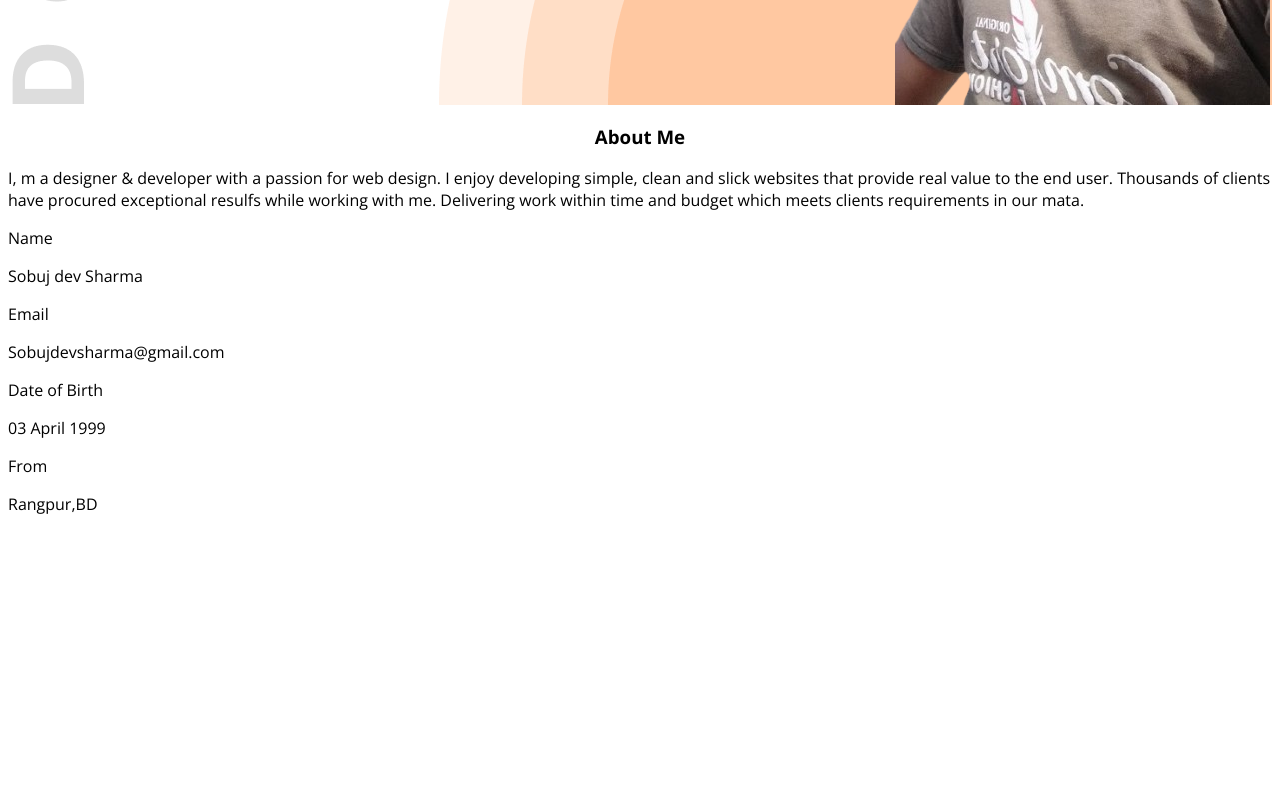
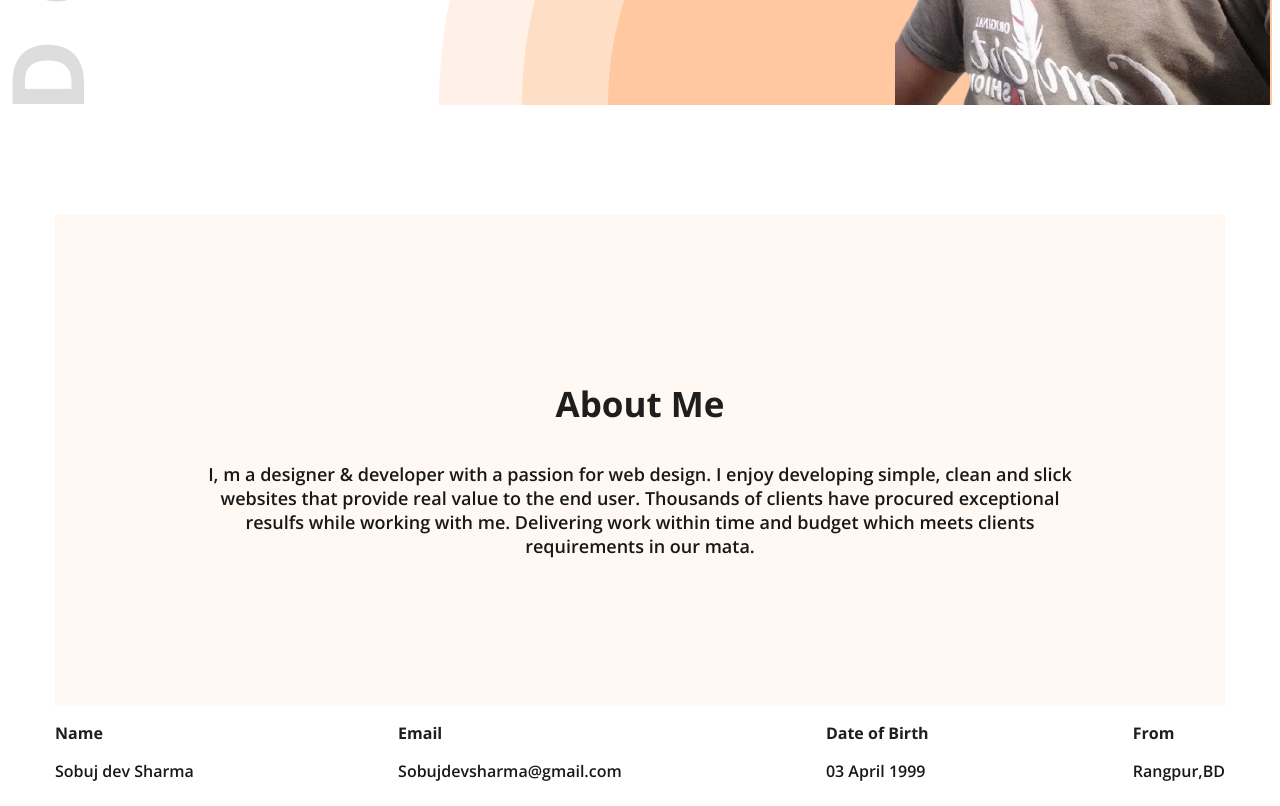
Before and after one commit to sobuj647/Ful-webdev-protfolio, a plain HTML site: page index.html in a window 1280 px wide. Shown: the part 720-1526 px from the top of the page. Before the commit the page ends 1251 px from the top, so only its background shows below. Drawn offline with nearby package versions, Linux system fonts and the light colour scheme.

Commit message:
added section about all

```diff
--- a/index.html
+++ b/index.html
@@ -37,22 +37,22 @@
                 <h3 class="about-tittel">About Me</h3>
                 <p class="about-discription">I, m a designer & developer with a passion for web design. I enjoy developing simple, clean and slick websites that provide real value to the end user. Thousands of clients have procured exceptional resulfs while working with me. Delivering work within time and budget which meets clients requirements in our mata.</p>
             </div>
-                <div class="about items">
-                    <div class="about item">
-                        <p class="item tittel">Name</p>
-                        <p class="item tittel discription">Sobuj dev Sharma</p>
+                <div class="about-items">
+                    <div class="about-item">
+                        <p class="item-tittel">Name</p>
+                        <p class="item-tittel-discription">Sobuj dev Sharma</p>
                     </div>
-                    <div class="about item">
-                        <p class="item tittel">Email</p>
-                        <p class="item tittel discription">Sobujdevsharma@gmail.com</p>
+                    <div class="about-item">
+                        <p class="item-tittel">Email</p>
+                        <p class="item-tittel-discription">Sobujdevsharma@gmail.com</p>
                     </div>
-                    <div class="about item">
-                        <p class="item tittel">Date of Birth</p>
-                        <p class="item tittel discription">03 April 1999</p>
+                    <div class="about-item">
+                        <p class="item-tittel">Date of Birth</p>
+                        <p class="item-tittel-discription">03 April 1999</p>
                     </div>
-                    <div class="about item">
-                        <p class="item tittel">From</p>
-                        <p class="item tittel discription">Rangpur,BD</p>
+                    <div class="about-item">
+                        <p class="item-tittel">From</p>
+                        <p class="item-tittel-discription">Rangpur,BD</p>
                     </div>
                 </div>
         </section>
--- a/style/protfulio.css
+++ b/style/protfulio.css
@@ -92,7 +92,41 @@ nav li a{
 
 /* *main section style */
 
+main{
+    max-width: 1170px;
+    margin: 0 auto;
+}
+
+/* *About section style */
+
+
+
+.about-me{
+    padding: 130px 150px;
+    text-align: center;
+    margin-top: 110px;
+    background-color: #FFF8F3;
+}
 
 .about-tittel{
-    text-align: center;
+    font-weight: bold;
+    font-size: 35px;
+    color: #1E1E1E;
 }
+.about-discription{
+    font-weight: 600;
+    font-size: 18px;
+    color: #181818;
+}
+.about-items{
+    display: flex;
+    justify-content: space-between;
+}
+.item-tittel{
+    font-weight: bold;
+    color: #1E1E1E;
+}
+.item-tittel-discription{
+    color: #181818;
+    font-weight: 600;
+}
```
